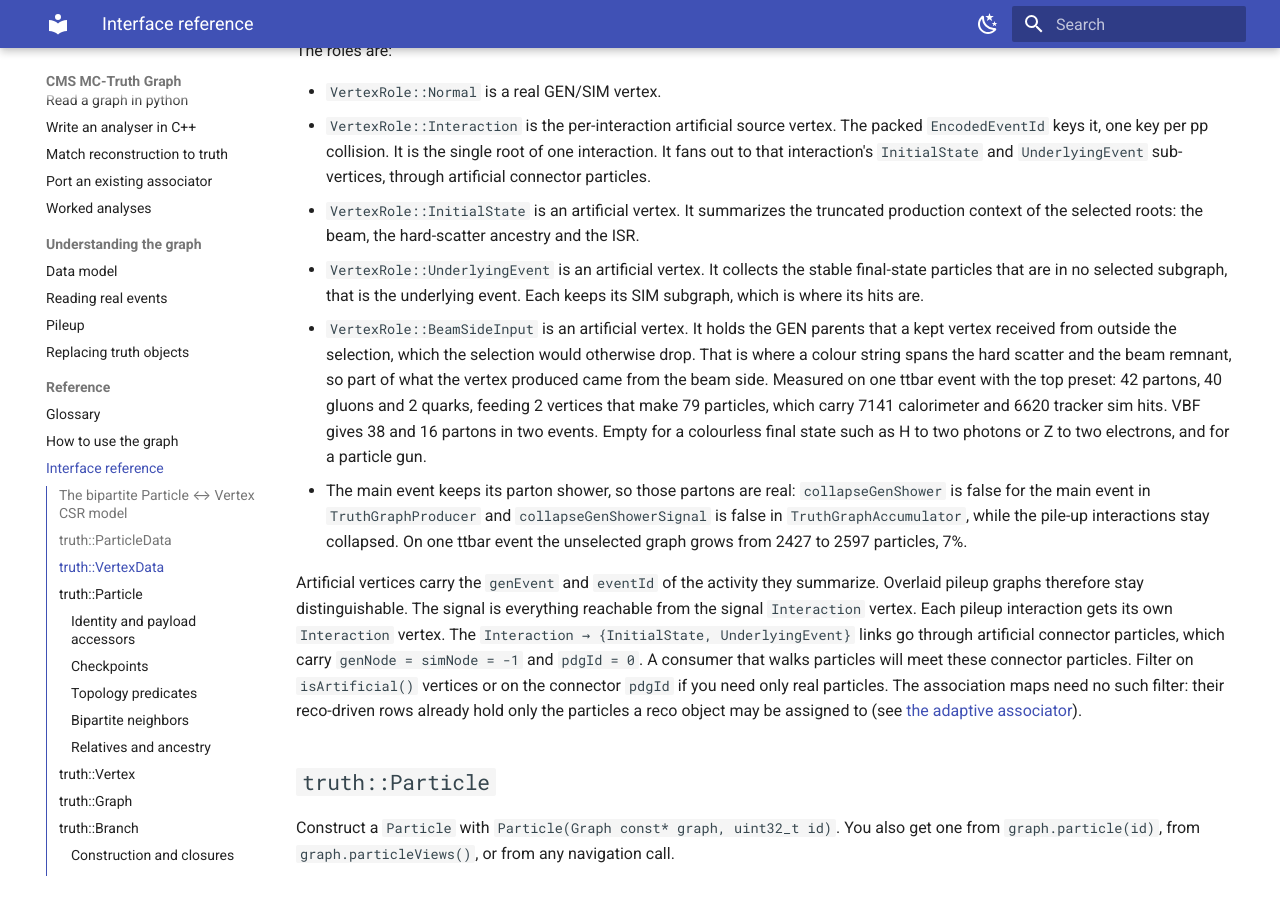
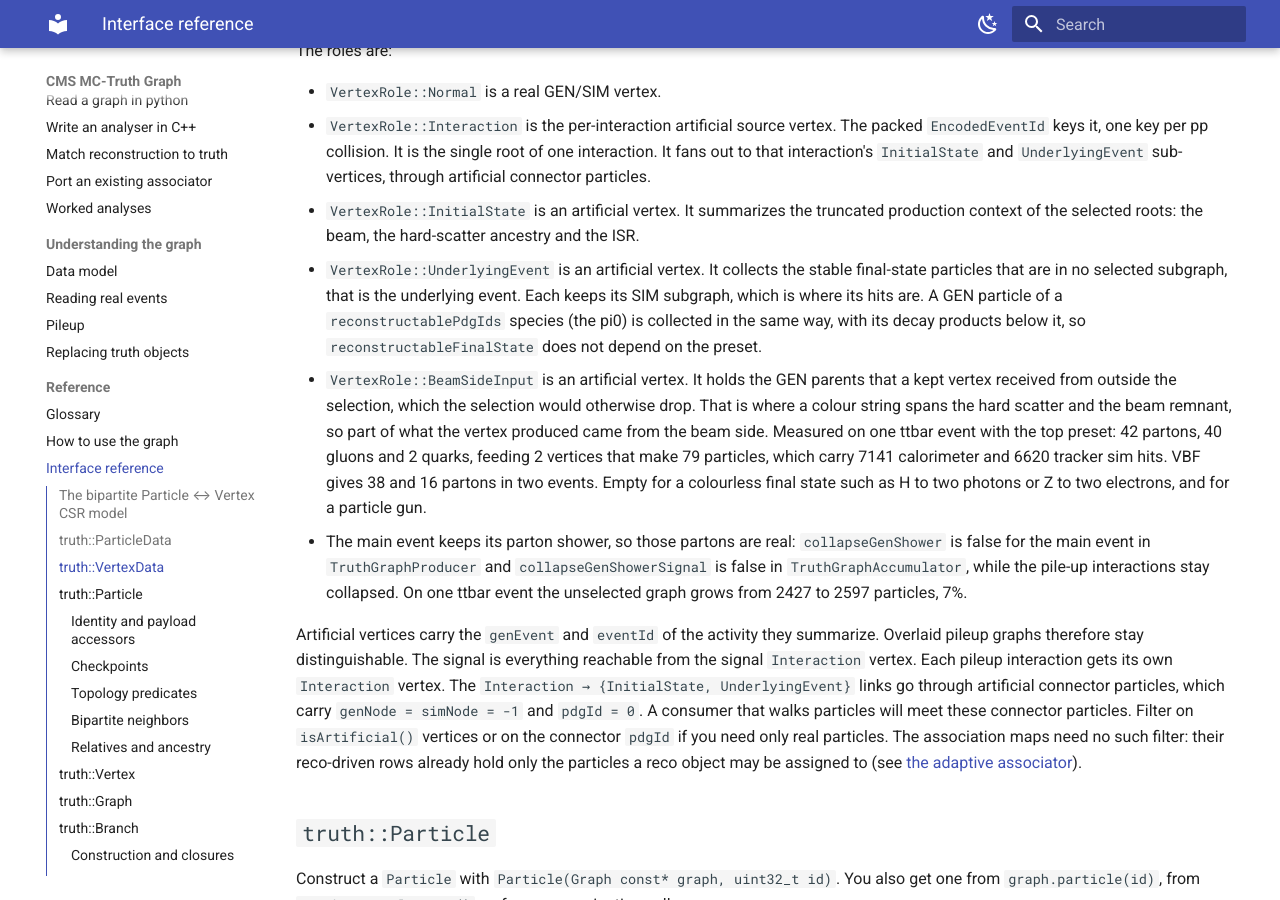
Before and after one commit to felicepantaleo/cms-truth-docs, an MkDocs documentation site: the page built from docs/interface.md, in a window 1280 px wide and 900 px high, scrolled down 3348 px. Built offline with MkDocs 1.6.1 and Material for MkDocs 9.7.7, drawn with Linux system fonts in a browser that asks for light colours.

Commit message:
glossary, interface, validation: a selection preset keeps the spectator pi0

```diff
--- a/docs/interface.md
+++ b/docs/interface.md
@@ -124,7 +124,9 @@ The roles are:
   and the ISR.
 - `VertexRole::UnderlyingEvent` is an artificial vertex. It collects the stable
   final-state particles that are in no selected subgraph, that is the underlying
-  event. Each keeps its SIM subgraph, which is where its hits are.
+  event. Each keeps its SIM subgraph, which is where its hits are. A GEN particle of
+  a `reconstructablePdgIds` species (the pi0) is collected in the same way, with its
+  decay products below it, so `reconstructableFinalState` does not depend on the preset.
 - `VertexRole::BeamSideInput` is an artificial vertex. It holds the GEN parents that a
   kept vertex received from outside the selection, which the selection would otherwise
   drop. That is where a colour string spans the hard scatter and the beam remnant, so
```
Also changed, not shown: docs/glossary.md (+1 -1 lines), docs/validation.md (+1 -1 lines).
